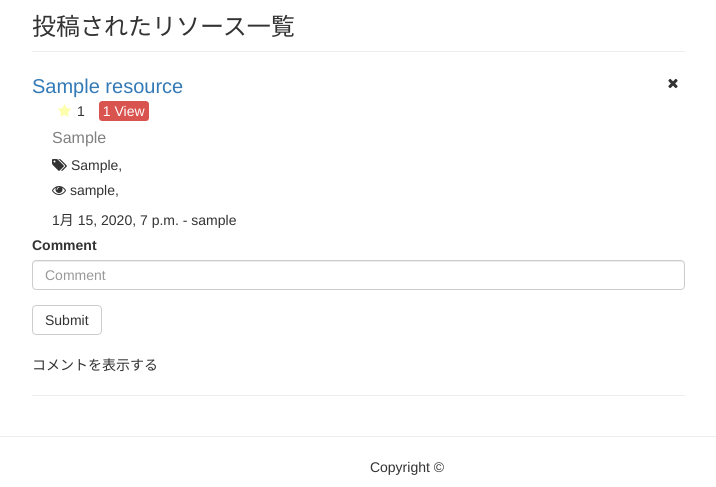
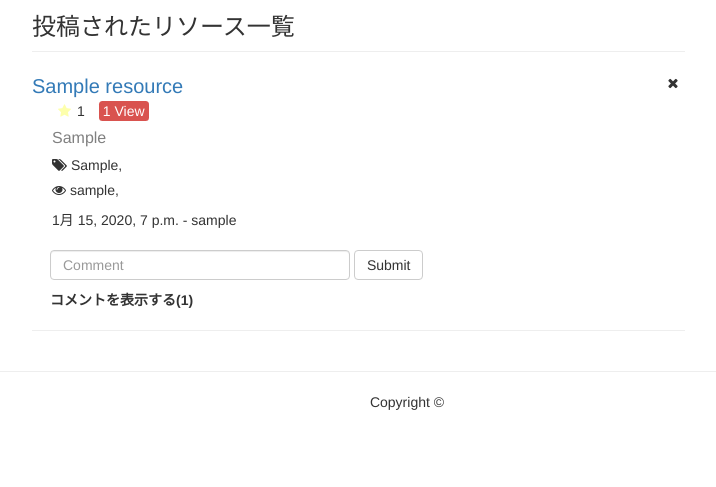
Before and after one commit to tomita0119/Private-Django-Project, a Django app: page /surm/1/ in a window 1280 px wide. Shown: the part 659-1146 px from the top of the page, without its empty margins (233-949 px from the left). After the commit the page ends 1069 px from the top, so only its background shows below. Run offline with Django 3.2, Linux system fonts and the light colour scheme; a user stored in the database is signed in; tables that the repository leaves empty hold one stand-in row (values such as "Sample post"); some libraries are stand-ins or nearby versions.

Commit message:
軽微な変更

```diff
--- a/static/css/common.css
+++ b/static/css/common.css
@@ -19,3 +19,8 @@
     border: #4e79d4;
     color: #ffffff;
 }
+.message{
+    margin-top: -5px;
+    text-align: center;
+    font-weight: bold;
+}
--- a/static/css/group_index.css
+++ b/static/css/group_index.css
@@ -34,7 +34,7 @@ ul.join_users li{
     margin-bottom: 5px;
 }
 .posted_resource_info{
-/*     padding-left: 30px; */
+    margin-bottom: 20px;
 }
 .posted_resource_info li{
     font-size: 14px;
@@ -104,11 +104,13 @@ i.fa-star{
     margin-top: 10px;
 }
 .add_comment_form{
-    margin-bottom: 20px;
+    margin-bottom: 10px;
 }
 .add_comment_form input{
-/*     width: 100px; */
     height: 30px;
+}
+.add_comment_form #id_comment{
+    width: 300px;
 }
 .comment_submit{
     padding-top: 4px;
@@ -116,7 +118,19 @@ i.fa-star{
 }
 .show_comment{
     cursor: pointer;
+    font-weight: bold;
 }
 .comments{
+    padding: 10px 0px 10px 0px;
     display: none;
+    font-size: 16px;
+    background: #dee4f3;
+    border-radius: 3px;
 }
+.comments ul li{
+    margin-bottom: 5px;
+}
+.comments_area{
+    margin-left: 18px;
+/*     background: #7996d5; */
+}
--- a/surm/models.py
+++ b/surm/models.py
@@ -99,4 +99,4 @@ class GroupSettingsForm(forms.Form):
     explain = forms.CharField(required=False, max_length=100, widget=forms.Textarea, label='Explain (Optional)')
 
 class CommentForm(forms.Form):
-    comment = forms.CharField(max_length=100)
+    comment = forms.CharField(max_length=100, label='', widget=forms.TextInput(attrs={'placeholder':'Comment'}))
--- a/surm/views.py
+++ b/surm/views.py
@@ -155,9 +155,10 @@ def group_index(request, group_id):
             new_resource_user_favorite = ResourceUserFavorite.objects.get_or_create(group=group, resource=select_resource, user=request.user)
             print new_resource_user_favorite[1]
             if new_resource_user_favorite[1] == True:
+                new_actionhistory = ActionHistory(user=request.user, group=group, kind='resource_favorite', resource=select_resource)
+                new_actionhistory.save()
+                print 'favorite'
                 response = json.dumps({'favorite_success': True})
-                new_actionhistory = ActionHistory(user=request.user, group=group, kind='resource_favorite', resource=selecct_resource)
-                new_actionhistory.save()
             else:
                 response = json.dumps({'favorite_success': False})
             return HttpResponse(response, mimetype='text/javascript')
@@ -181,8 +182,10 @@ def group_index(request, group_id):
                 select_resource = get_object_or_404(Resource, pk=request.POST['resource_id'])
                 new_comment = Comment(user=request.user, group=group, resource=select_resource, comment=comment_form.cleaned_data['comment'])
                 new_comment.save()
+                message = select_resource.name + u'にコメントを書き込みました'
+                comment_form_flg = True
+            form = AddResourceForm()
 
-            form = AddResourceForm()
         else: # それ以外(多分有り得ない)
             form = AddResourceForm()
 
@@ -194,11 +197,11 @@ def group_index(request, group_id):
 
     resources = Resource.objects.filter(group=group).order_by('-created')
     read_users = ResourceUserView.objects.filter(group=group)
-    favorite_resources_history = ResourceUserFavorite.objects.filter(group=group).order_by('-favorited')[:10]
-    my_favorite_resources = ResourceUserFavorite.objects.filter(group=group, user=request.user).order_by('-favorited')
+    favorite_resources_history = ResourceUserFavorite.objects.filter(group=group).order_by('-favorited')[:5]
+    my_favorite_resources = ResourceUserFavorite.objects.filter(group=group, user=request.user).order_by('-favorited')[:5]
     group_tags = Tag.objects.filter(group=group).order_by('tag')
     tag_resources = TagResource.objects.filter(group=group)
-    comments = Comment.objects.filter(group=group)
+    comments = Comment.objects.filter(group=group).order_by('-commented')
 
     context = {
         'title': group.name,
--- a/templates/surm/group_index.html
+++ b/templates/surm/group_index.html
@@ -13,7 +13,7 @@
 
 {% block content %}
     {% if message %}
-        <p>{{ message }}</p>
+        <p class="message">{{ message }}</p>
     {% endif %}
     <h2>{{ group.name }}</h2>
     {% if group.explain %}
@@ -104,23 +104,25 @@
                             </li>
                             <li class="posted_user">{{ resource.created }} - {{ resource.creater.username }}</li>
                         </ul>
-                        <form action="{% url 'surm.views.group_index' group_id=group.id %}" method="post" class="form add_comment_form">
+                        <div class="comments_area">
+                            <form action="{% url 'surm.views.group_index' group_id=group.id %}" method="post" class="form-inline add_comment_form">
                                 {% csrf_token %}
                                 {% bootstrap_form comment_form %}
                                 <input type="hidden" name="resource_id" value="{{ resource.id }}" />
                                 <input type="submit" class="btn btn-default comment_submit" value="Submit"/>
                             </form>
-                        <p class="show_comment">コメントを表示する</p>
+                                <p class="show_comment">コメントを表示する({{ resource.comment_set.all.count }})</p>
                                 <div class="comments">
                                     {% if resource.comment_set.all.count > 0 %}
                                     <ul>
-                            {% for resource_comment in resource.comment_set.all %}
-                                <li>{{ resource_comment.user.username }} : {{ resource_comment.comment }}</li>
+                                    {% for resource_comment in resource.comment_set.all|dictsortreversed:"commented" %}
+                                        <li>{{ forloop.revcounter }}　{{ resource_comment.user.username }} : {{ resource_comment.comment }}</li>
                                     {% endfor %}
                                     </ul>
                                     {% else %}
                                     <p>コメントはありません</p>
                                     {% endif %}
+                                </div>
                         </div>
                         <hr />
                     </li>
--- a/templates/surm/index.html
+++ b/templates/surm/index.html
@@ -10,7 +10,7 @@
 
 {% block content %}
     {% if message %}
-    <p>{{ message }}</p>
+    <p class="message">{{ message }}</p>
     {% endif %}
     <div class="row">
         <div class="col-sm-8">
```
Lines whose indentation alone changed are shown as unchanged.
